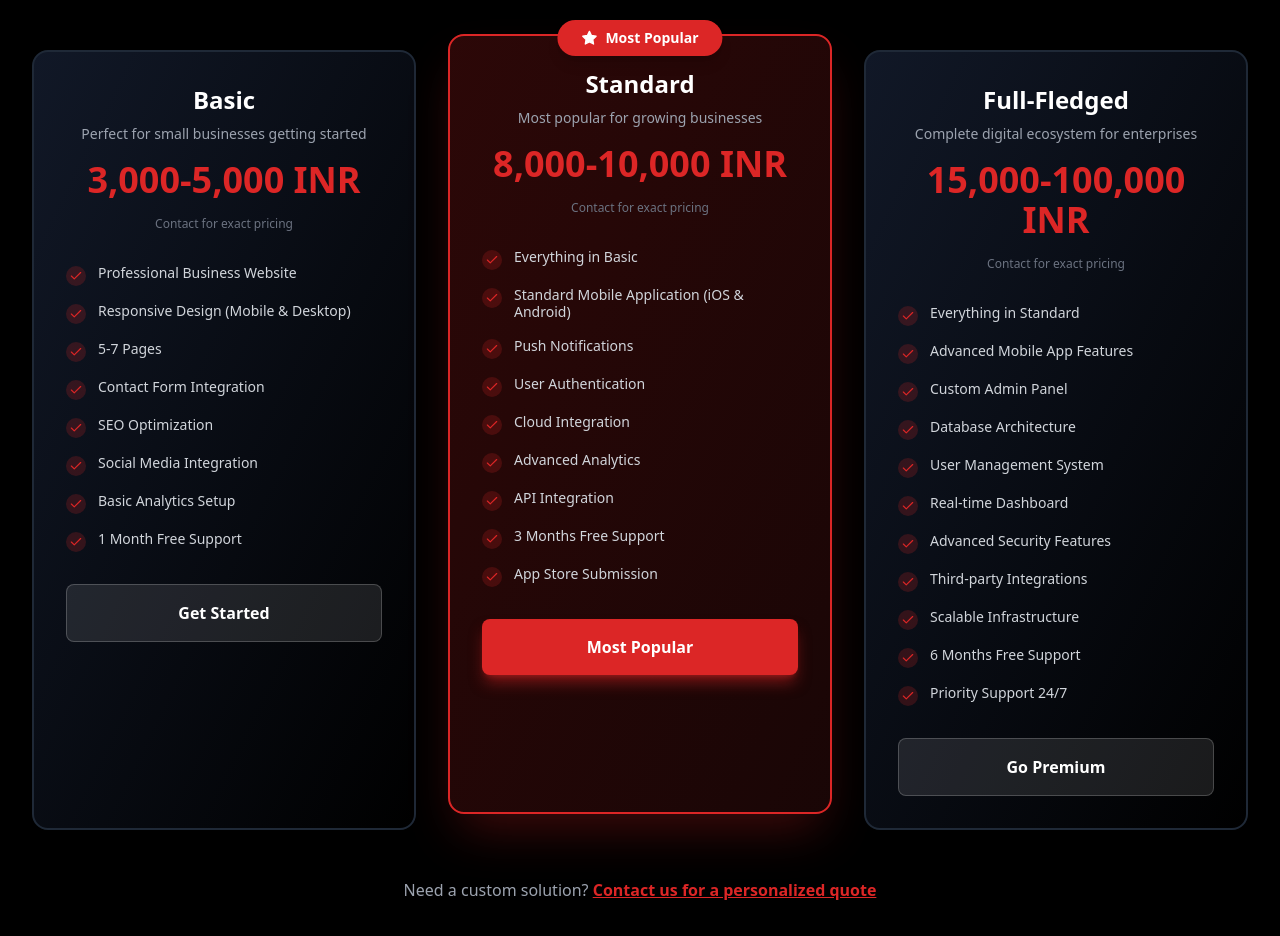
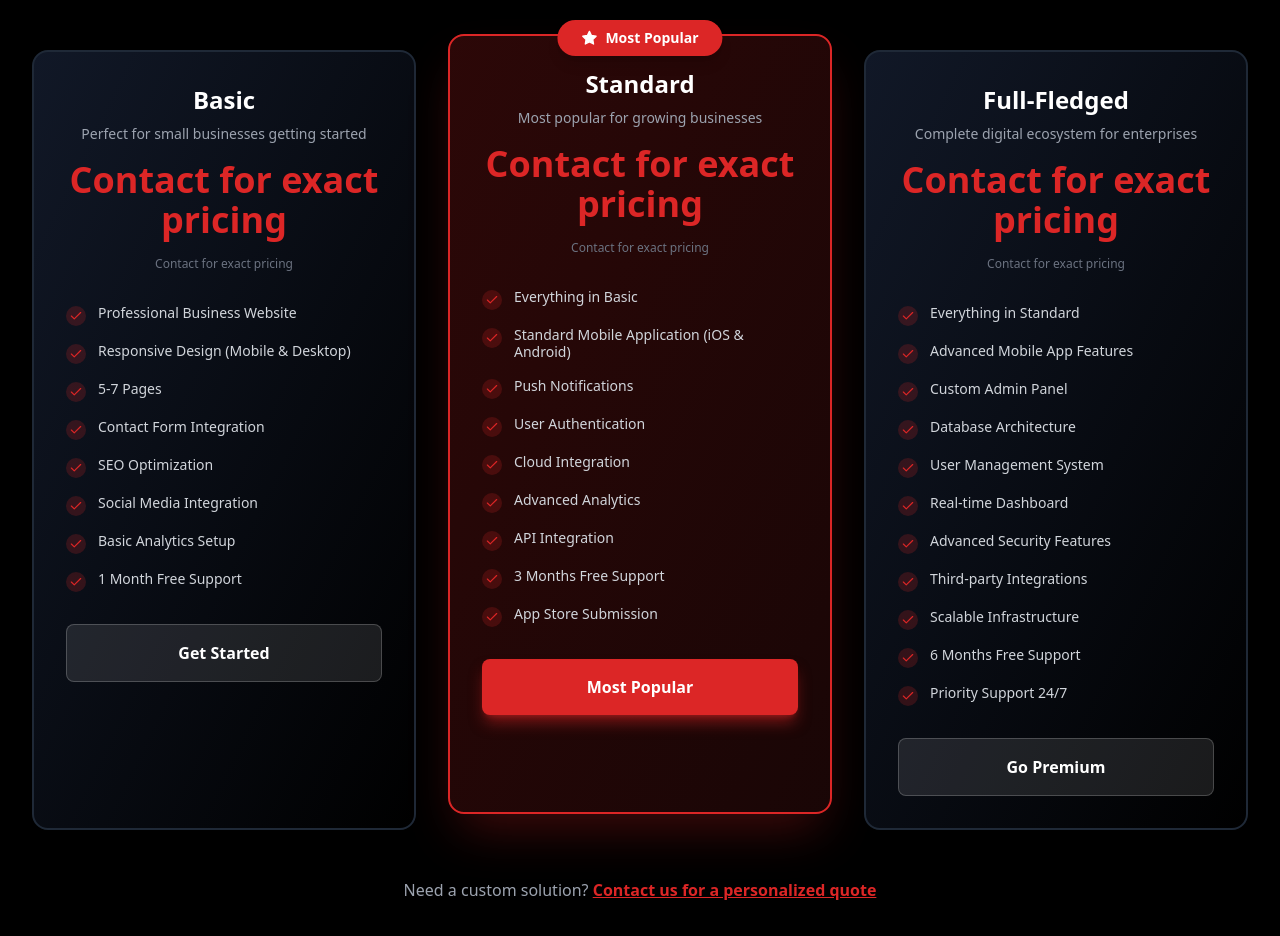
Before and after one commit to hrishikeshgireesh69-ai/doomstudios, a React (Vite) app: page / in a window 1280 px wide. Shown: the part 3800-4736 px from the top of the page. Built offline with nearby package versions, Linux system fonts and the light colour scheme.

Commit message:
Update Pricing.tsx

```diff
--- a/src/components/Pricing.tsx
+++ b/src/components/Pricing.tsx
@@ -5,7 +5,7 @@ export default function Pricing() {
     {
       name: 'Basic',
       description: 'Perfect for small businesses getting started',
-      price: '3,000-5,000 INR',
+      price: 'Contact for exact pricing',
       features: [
         'Professional Business Website',
         'Responsive Design (Mobile & Desktop)',
@@ -22,7 +22,7 @@ export default function Pricing() {
     {
       name: 'Standard',
       description: 'Most popular for growing businesses',
-      price: '8,000-10,000 INR',
+      price: 'Contact for exact pricing',
       features: [
         'Everything in Basic',
         'Standard Mobile Application (iOS & Android)',
@@ -40,7 +40,7 @@ export default function Pricing() {
     {
       name: 'Full-Fledged',
       description: 'Complete digital ecosystem for enterprises',
-      price: '15,000-100,000 INR',
+      price: 'Contact for exact pricing',
       features: [
         'Everything in Standard',
         'Advanced Mobile App Features',
```
